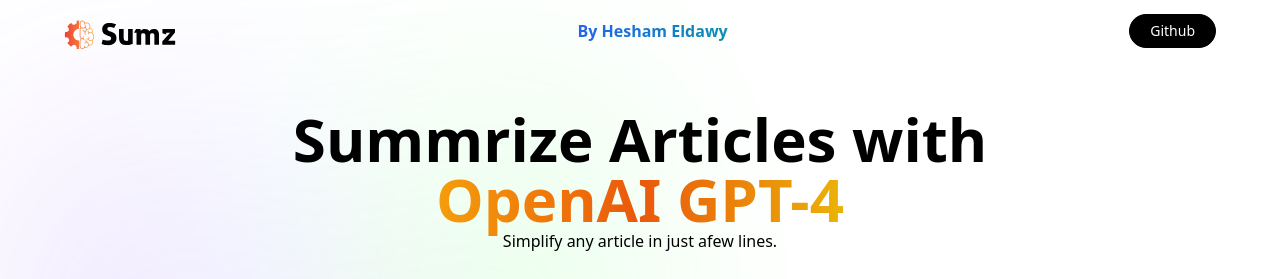
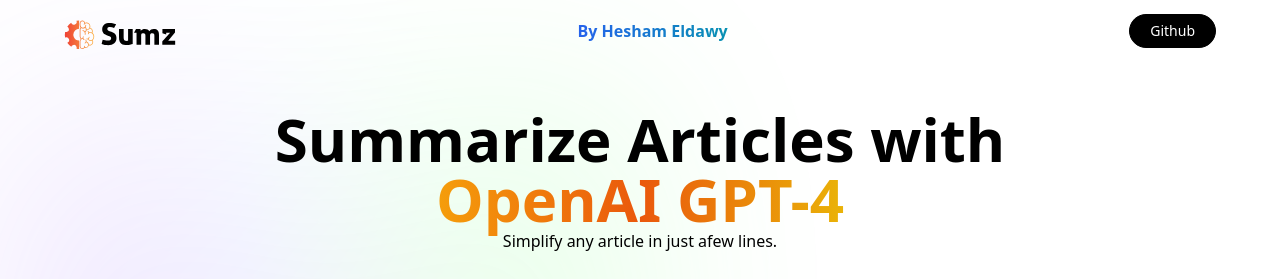
Before and after one commit to HeshamD/ai_summarizer, a React (Vite) app: page / in a window 1280 px wide. Shown: the top 279 px of the page. Built offline with nearby package versions, Linux system fonts and the light colour scheme; no server answers; a web font is replaced by a local one.

Commit message:
fixing the title typo

```diff
--- a/src/components/Hero.jsx
+++ b/src/components/Hero.jsx
@@ -16,7 +16,7 @@ const Hero = () => {
 
       <h1 className="head_text">
         {" "}
-        Summrize Articles with
+        Summarize Articles with
         <br className="max-md:hidden" />
         <span className="orange_gradient">OpenAI GPT-4 </span>
       </h1>
```
